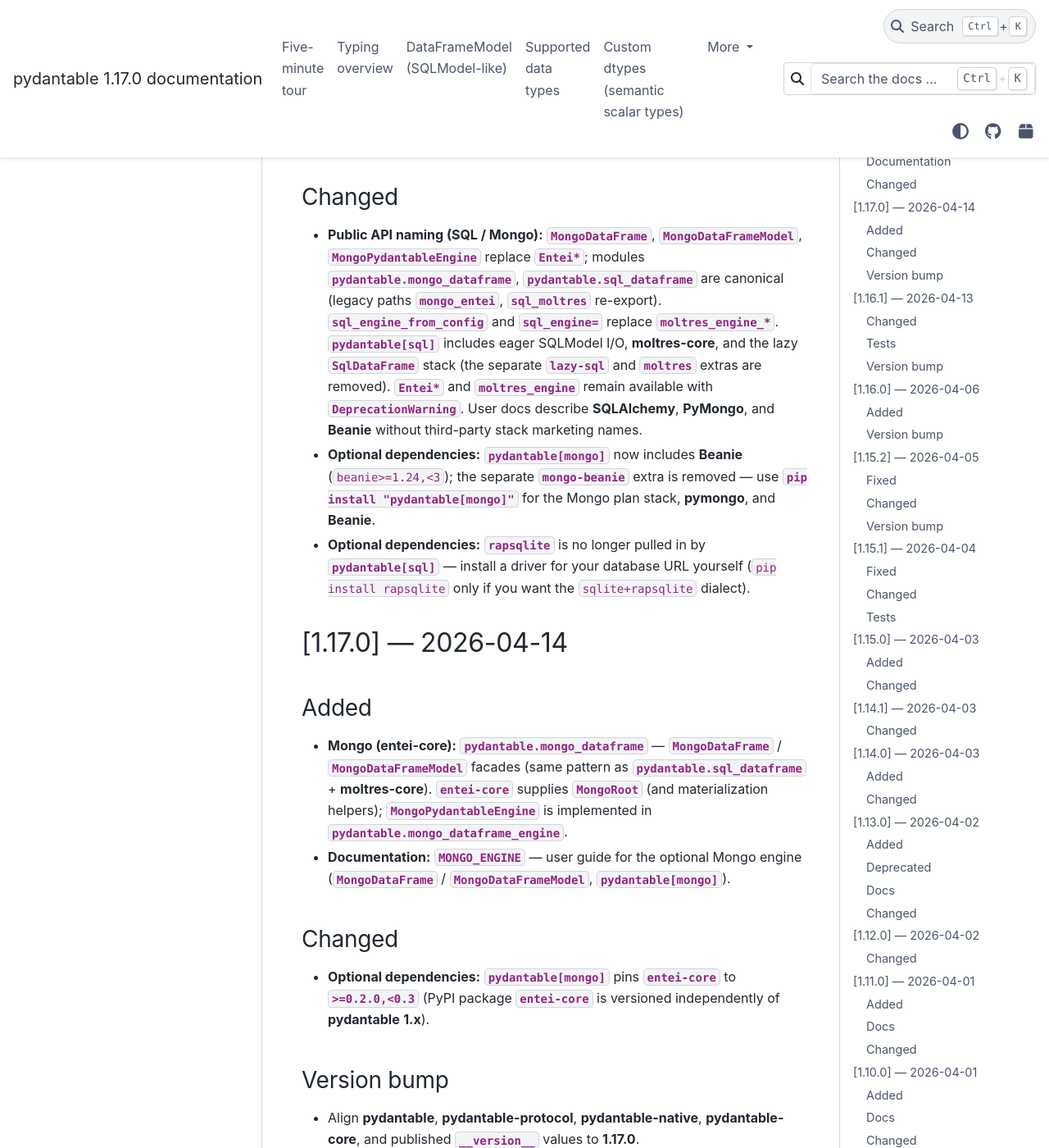
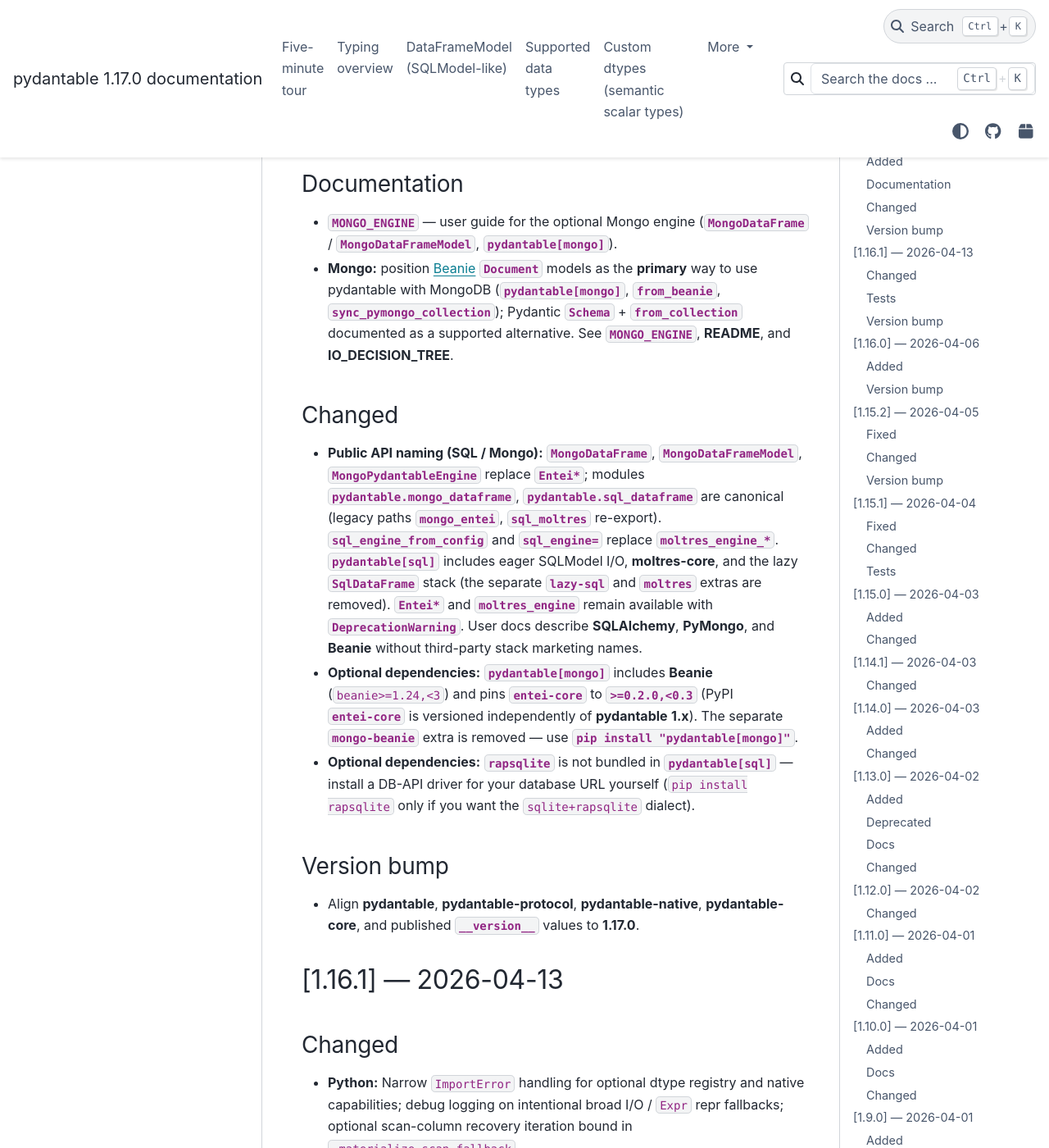
Before and after one commit to eddiethedean/pydantable, a Sphinx documentation site: the page built from docs/CHANGELOG.md, in a window 1280 px wide and 1400 px high, scrolled down 842 px. Shown: the whole window at 82% size. Built offline with Sphinx 7.4.7 and the PyData theme 0.15.4, drawn with Linux system fonts in a browser that asks for light colours; the version number is read from the project's files by our own code; some of the changed text lies outside the part shown.

Commit message:
docs: fold Unreleased notes into 1.17.0 changelog for release
Consolidate Mongo, SQL naming, and optional-deps bullets under [1.17.0];
leave [Unreleased] empty for post-tag work.

```diff
--- a/docs/CHANGELOG.md
+++ b/docs/CHANGELOG.md
@@ -4,34 +4,24 @@
 
 ## [Unreleased]
 
+## [1.17.0] — 2026-04-14
+
 ### Added
 
+- **Mongo engine (entei-core):** **`pydantable.mongo_dataframe`** — **`MongoDataFrame`** / **`MongoDataFrameModel`** facades (same pattern as **`pydantable.sql_dataframe`** + **moltres-core**). **`entei-core`** supplies **`MongoRoot`** (and materialization helpers); **`MongoPydantableEngine`** is implemented in **`pydantable.mongo_dataframe_engine`**.
 - **Mongo / Beanie:** **`pydantable.mongo_beanie.sync_pymongo_collection`** (also a lazy import from **`pydantable`**), **`MongoDataFrame.from_beanie`**, and **`MongoDataFrameModel.from_beanie`** for [Beanie](https://github.com/BeanieODM/beanie) **`Document`** models with a **sync** **`pymongo.database.Database`** (Beanie uses async PyMongo). See **`MONGO_ENGINE`**.
-
-- **Mongo I/O:** **`fetch_mongo`**, **`iter_mongo`**, **`write_mongo`** and async **`afetch_mongo`**, **`aiter_mongo`**, **`awrite_mongo`** — eager **`dict[str, list]`** reads/writes against a PyMongo **`Collection`** (same import pattern as SQL I/O). **`pydantable[mongo]`** now includes **pymongo**.
+- **Mongo I/O:** **`fetch_mongo`**, **`iter_mongo`**, **`write_mongo`** and async **`afetch_mongo`**, **`aiter_mongo`**, **`awrite_mongo`** — eager **`dict[str, list]`** reads/writes against a PyMongo **`Collection`** (same import pattern as SQL I/O). **`pydantable[mongo]`** includes **pymongo**.
 
 ### Documentation
 
+- **`MONGO_ENGINE`** — user guide for the optional Mongo engine (**`MongoDataFrame`** / **`MongoDataFrameModel`**, **`pydantable[mongo]`**).
 - **Mongo:** position [Beanie](https://github.com/BeanieODM/beanie) **`Document`** models as the **primary** way to use pydantable with MongoDB (**`pydantable[mongo]`**, **`from_beanie`**, **`sync_pymongo_collection`**); Pydantic **`Schema`** + **`from_collection`** documented as a supported alternative. See **`MONGO_ENGINE`**, **README**, and **IO_DECISION_TREE**.
 
 ### Changed
 
 - **Public API naming (SQL / Mongo):** **`MongoDataFrame`**, **`MongoDataFrameModel`**, **`MongoPydantableEngine`** replace **`Entei*`**; modules **`pydantable.mongo_dataframe`**, **`pydantable.sql_dataframe`** are canonical (legacy paths **`mongo_entei`**, **`sql_moltres`** re-export). **`sql_engine_from_config`** and **`sql_engine=`** replace **`moltres_engine_*`**. **`pydantable[sql]`** includes eager SQLModel I/O, **moltres-core**, and the lazy **`SqlDataFrame`** stack (the separate **`lazy-sql`** and **`moltres`** extras are removed). **`Entei*`** and **`moltres_engine`** remain available with **`DeprecationWarning`**. User docs describe **SQLAlchemy**, **PyMongo**, and **Beanie** without third-party stack marketing names.
-
-- **Optional dependencies:** **`pydantable[mongo]`** now includes **Beanie** (`beanie>=1.24,<3`); the separate **`mongo-beanie`** extra is removed — use **`pip install "pydantable[mongo]"`** for the Mongo plan stack, **pymongo**, and **Beanie**.
-
-- **Optional dependencies:** **`rapsqlite`** is no longer pulled in by **`pydantable[sql]`** — install a driver for your database URL yourself (``pip install rapsqlite`` only if you want the ``sqlite+rapsqlite`` dialect).
-
-## [1.17.0] — 2026-04-14
-
-### Added
-
-- **Mongo (entei-core):** **`pydantable.mongo_dataframe`** — **`MongoDataFrame`** / **`MongoDataFrameModel`** facades (same pattern as **`pydantable.sql_dataframe`** + **moltres-core**). **`entei-core`** supplies **`MongoRoot`** (and materialization helpers); **`MongoPydantableEngine`** is implemented in **`pydantable.mongo_dataframe_engine`**.
-- **Documentation:** **`MONGO_ENGINE`** — user guide for the optional Mongo engine (**`MongoDataFrame`** / **`MongoDataFrameModel`**, **`pydantable[mongo]`**).
-
-### Changed
-
-- **Optional dependencies:** **`pydantable[mongo]`** pins **`entei-core`** to **`>=0.2.0,<0.3`** (PyPI package **`entei-core`** is versioned independently of **pydantable** **1.x**).
+- **Optional dependencies:** **`pydantable[mongo]`** includes **Beanie** (`beanie>=1.24,<3`) and pins **`entei-core`** to **`>=0.2.0,<0.3`** (PyPI **`entei-core`** is versioned independently of **pydantable** **1.x**). The separate **`mongo-beanie`** extra is removed — use **`pip install "pydantable[mongo]"`**.
+- **Optional dependencies:** **`rapsqlite`** is not bundled in **`pydantable[sql]`** — install a DB-API driver for your database URL yourself (``pip install rapsqlite`` only if you want the ``sqlite+rapsqlite`` dialect).
 
 ### Version bump
 
```
